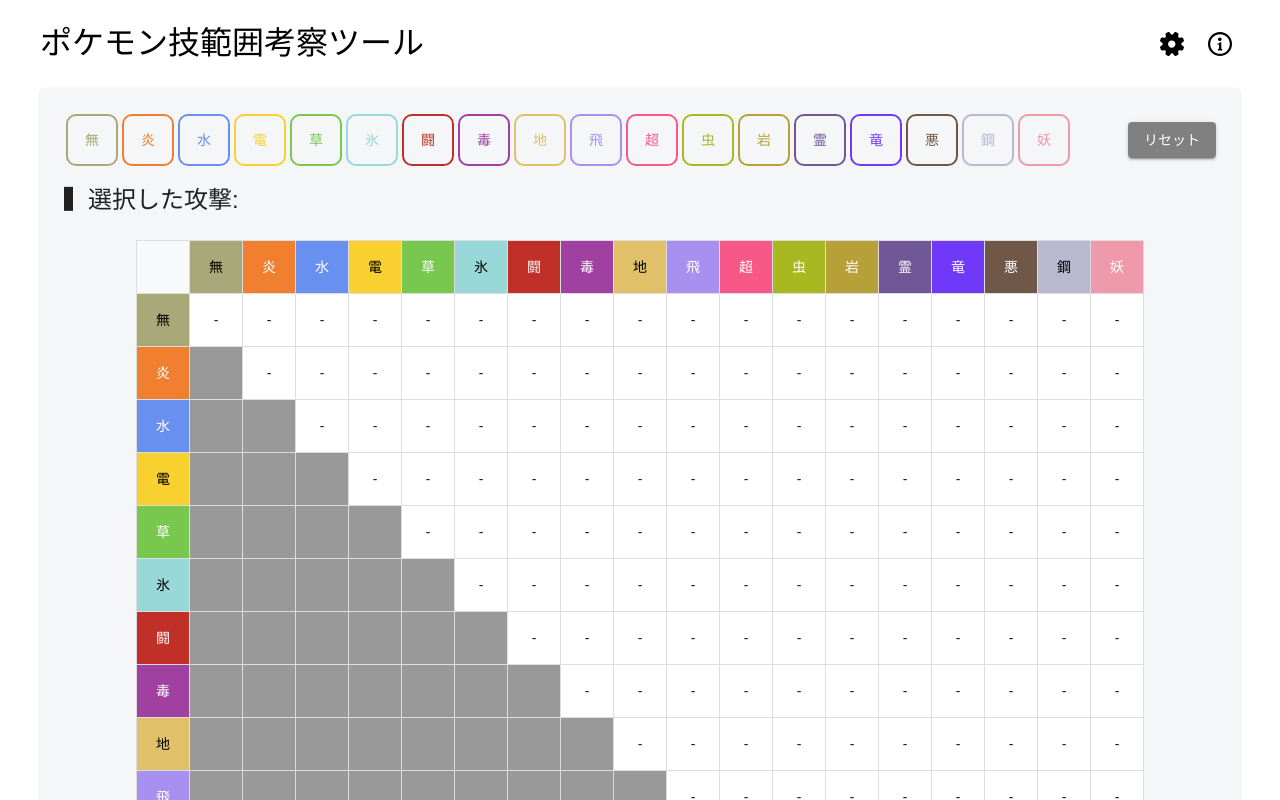
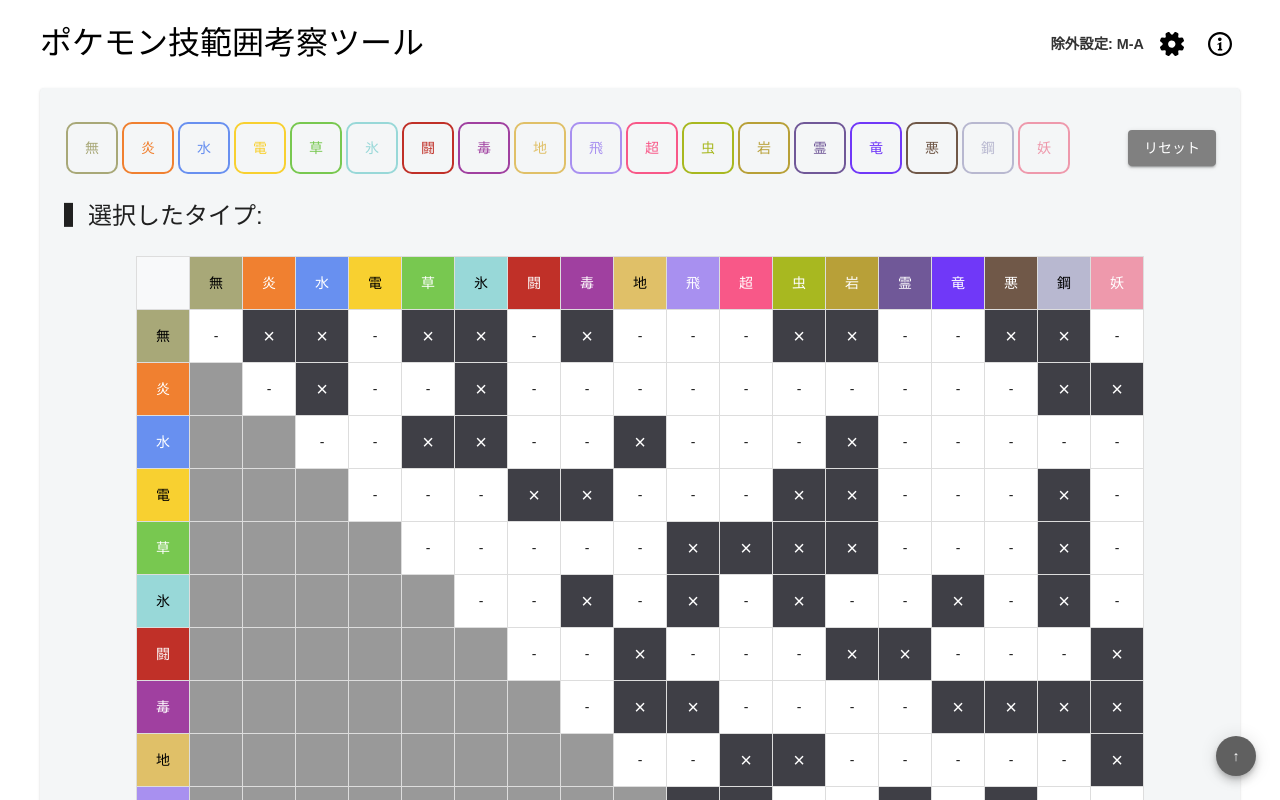
Before and after one commit to suisui-swimmy/pokemon-type-coverage-tool, a React (Vite) app: page / in a window 1280 px wide. Shown: the top 800 px of the page. Built offline with nearby package versions, Linux system fonts and the light colour scheme; a web font is replaced by a local one.

Commit message:
Add exclusion settings logic and back-to-top button to App componen

```diff
--- a/src/App.jsx
+++ b/src/App.jsx
@@ -1,5 +1,5 @@
 import React, { useEffect, useMemo, useState } from 'react';
-import { Container, Typography, Box, Link, Paper, Button, IconButton, Tooltip } from '@mui/material';
+import { Container, Typography, Box, Link, Paper, Button, IconButton, Tooltip, Fab } from '@mui/material';
 import { ThemeProvider, createTheme } from '@mui/material/styles';
 import TypeButton from './components/TypeButton';
 import TypeTag from './components/TypeTag';
@@ -17,12 +17,27 @@
 
 const EXCLUDED_DEFENSE_TYPES_STORAGE_KEY = 'pokemon-type-coverage-tool.excluded-defense-types';
 const EXCLUDED_SPECIAL_MOVES_STORAGE_KEY = 'pokemon-type-coverage-tool.excluded-special-moves';
+const EXCLUDED_DEFENSE_TYPES_DEFAULT_PRESET_KEY = 'pokemon-type-coverage-tool.excluded-defense-types-default-preset';
+const DEFAULT_EXCLUSION_PRESET_ID = 'regulation-m-a';
+const MANUAL_EXCLUSION_PRESET_ID = 'manual';
+const DEFAULT_EXCLUDED_DEFENSE_TYPE_KEYS = (
+  exclusionPresets.find((preset) => preset.id === DEFAULT_EXCLUSION_PRESET_ID)
+    ?.excludedDefenseTypeKeys ?? []
+);
 
 const theme = createTheme({
   typography: {
     fontFamily: '"LINE Seed JP", sans-serif',
   },
 });
+
+const areTypeKeyListsEqual = (keys, presetKeys) => {
+  if (keys.length !== presetKeys.length) return false;
+
+  const keySet = new Set(keys);
+
+  return presetKeys.every((key) => keySet.has(key));
+};
 
 function App() {
   const [selectedTypes, setSelectedTypes] = useState([]);
@@ -31,11 +46,35 @@
   const [excludedDefenseTypeKeys, setExcludedDefenseTypeKeys] = useState(() => {
     try {
       const savedValue = window.localStorage.getItem(EXCLUDED_DEFENSE_TYPES_STORAGE_KEY);
+      const appliedDefaultPresetId = window.localStorage.getItem(EXCLUDED_DEFENSE_TYPES_DEFAULT_PRESET_KEY);
       const parsedValue = JSON.parse(savedValue);
 
-      return Array.isArray(parsedValue) ? parsedValue : [];
+      if (
+        !Array.isArray(parsedValue) ||
+        (parsedValue.length === 0 && appliedDefaultPresetId !== MANUAL_EXCLUSION_PRESET_ID)
+      ) {
+        window.localStorage.setItem(
+          EXCLUDED_DEFENSE_TYPES_STORAGE_KEY,
+          JSON.stringify(DEFAULT_EXCLUDED_DEFENSE_TYPE_KEYS)
+        );
+        window.localStorage.setItem(
+          EXCLUDED_DEFENSE_TYPES_DEFAULT_PRESET_KEY,
+          DEFAULT_EXCLUSION_PRESET_ID
+        );
+        return DEFAULT_EXCLUDED_DEFENSE_TYPE_KEYS;
+      }
+
+      return Array.isArray(parsedValue) ? parsedValue : DEFAULT_EXCLUDED_DEFENSE_TYPE_KEYS;
     } catch {
-      return [];
+      window.localStorage.setItem(
+        EXCLUDED_DEFENSE_TYPES_STORAGE_KEY,
+        JSON.stringify(DEFAULT_EXCLUDED_DEFENSE_TYPE_KEYS)
+      );
+      window.localStorage.setItem(
+        EXCLUDED_DEFENSE_TYPES_DEFAULT_PRESET_KEY,
+        DEFAULT_EXCLUSION_PRESET_ID
+      );
+      return DEFAULT_EXCLUDED_DEFENSE_TYPE_KEYS;
     }
   });
   const [excludedSpecialMoveIds, setExcludedSpecialMoveIds] = useState(() => {
@@ -65,6 +104,18 @@
     () => selectedSpecialMoves.filter((moveId) => !excludedSpecialMoveIdSet.has(moveId)),
     [excludedSpecialMoveIdSet, selectedSpecialMoves]
   );
+  const exclusionStatusLabel = useMemo(() => {
+    if (excludedDefenseTypeKeys.length === 0) return 'なし';
+
+    const matchingPreset = exclusionPresets.find((preset) => (
+      areTypeKeyListsEqual(excludedDefenseTypeKeys, preset.excludedDefenseTypeKeys)
+    ));
+
+    if (matchingPreset) return matchingPreset.label;
+    if (excludedDefenseTypeKeys.length === getAllDefenseTypeKeys().length) return '全除外';
+
+    return `${excludedDefenseTypeKeys.length}件`;
+  }, [excludedDefenseTypeKeys]);
 
   useEffect(() => {
     window.localStorage.setItem(
@@ -101,7 +152,15 @@
     setSelectedSpecialMoves([]);
   };
 
+  const handleScrollToTop = () => {
+    window.scrollTo({ top: 0, behavior: 'smooth' });
+  };
+
   const handleToggleExcludedDefenseType = (key) => {
+    window.localStorage.setItem(
+      EXCLUDED_DEFENSE_TYPES_DEFAULT_PRESET_KEY,
+      MANUAL_EXCLUSION_PRESET_ID
+    );
     setExcludedDefenseTypeKeys((prev) => {
       const next = new Set(prev);
 
@@ -116,6 +175,10 @@
   };
 
   const handleResetExcludedDefenseTypes = () => {
+    window.localStorage.setItem(
+      EXCLUDED_DEFENSE_TYPES_DEFAULT_PRESET_KEY,
+      MANUAL_EXCLUSION_PRESET_ID
+    );
     setExcludedDefenseTypeKeys([]);
   };
 
@@ -140,10 +203,18 @@
   };
 
   const handleExcludeAllDefenseTypes = () => {
+    window.localStorage.setItem(
+      EXCLUDED_DEFENSE_TYPES_DEFAULT_PRESET_KEY,
+      MANUAL_EXCLUSION_PRESET_ID
+    );
     setExcludedDefenseTypeKeys(getAllDefenseTypeKeys());
   };
 
   const handleApplyExclusionPreset = (preset) => {
+    window.localStorage.setItem(
+      EXCLUDED_DEFENSE_TYPES_DEFAULT_PRESET_KEY,
+      preset.id
+    );
     setExcludedDefenseTypeKeys(preset.excludedDefenseTypeKeys);
   };
 
@@ -177,6 +248,18 @@
             ポケモン技範囲考察ツール
           </Typography>
           <Box sx={{ display: 'flex', alignItems: 'center', gap: 1, flex: '0 0 auto' }}>
+            <Typography
+              aria-label={`除外設定: ${exclusionStatusLabel}`}
+              sx={{
+                color: '#333',
+                fontSize: { xs: '0.78rem', sm: '0.9rem' },
+                fontWeight: 700,
+                lineHeight: 1,
+                whiteSpace: 'nowrap',
+              }}
+            >
+              除外設定: {exclusionStatusLabel}
+            </Typography>
             <Tooltip title="除外設定">
               <IconButton
                 aria-label="除外設定を開く"
@@ -212,7 +295,18 @@
         </Box>
 
         <Paper sx={{ bgcolor: '#f4f6f7', p: 3 }}>
-          <Box sx={{ display: 'grid', gap: 1.25, mb: 2 }}>
+          <Box
+            sx={(theme) => ({
+              position: 'sticky',
+              top: 0,
+              zIndex: theme.zIndex.appBar,
+              display: 'grid',
+              gap: 1.25,
+              mb: 2,
+              py: 1,
+              bgcolor: '#f4f6f7',
+            })}
+          >
             <Box sx={{ display: 'flex', flexWrap: 'wrap', alignItems: 'center' }}>
               {Object.keys(typeData).map((type) => (
                 <TypeButton
@@ -256,7 +350,7 @@
 
           <Box sx={{ my: 2, display: 'flex', alignItems: 'center', flexWrap: 'wrap', gap: 1 }}>
             <Typography variant="h5" component="span" sx={{ fontSize: '24px' }}>
-              ▍選択した攻撃:
+              ▍選択したタイプ:
             </Typography>
             <Box sx={{ display: 'flex', alignItems: 'center', flexWrap: 'wrap', gap: 0.75 }}>
               {selectedTypes.map((type) => (
@@ -290,6 +384,26 @@
             © 2024 suisui-swimmy
           </Typography>
         </Box>
+        <Tooltip title="ページ上部へ戻る">
+          <Fab
+            size="small"
+            aria-label="ページ上部へ戻る"
+            onClick={handleScrollToTop}
+            sx={(theme) => ({
+              position: 'fixed',
+              right: { xs: 16, sm: 24 },
+              bottom: { xs: 16, sm: 24 },
+              zIndex: theme.zIndex.speedDial,
+              bgcolor: '#606060',
+              color: 'white',
+              '&:hover': {
+                bgcolor: '#404040',
+              },
+            })}
+          >
+            ↑
+          </Fab>
+        </Tooltip>
         <ExclusionSettingsDialog
           open={isSettingsOpen}
           excludedDefenseTypeKeys={excludedDefenseTypeKeySet}
```
Also changed, not shown: 1 other file (tests, documents, lock files or other folders).
